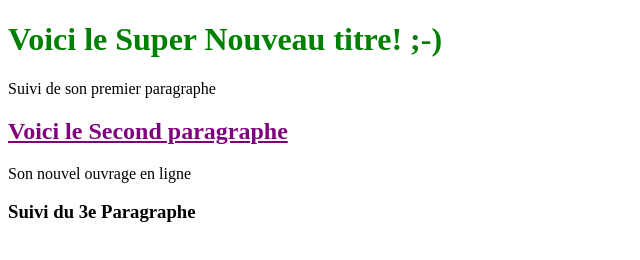
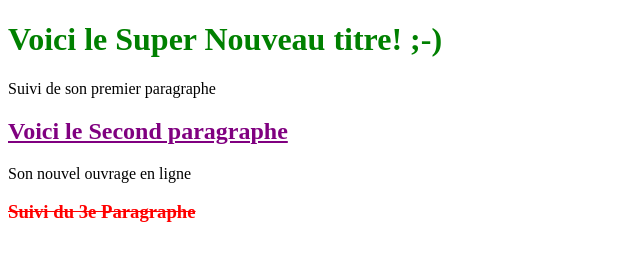
Before and after one commit to PANTELSEBASTIEN/OpenClassRoom, a plain HTML site: page index.html in a window 1280 px wide. Shown: the whole page, without its empty margins (0-640 px from the left). Drawn offline with Linux system fonts and the light colour scheme.

Commit message:
Ajout H3

```diff
--- a/styles.css
+++ b/styles.css
@@ -5,3 +5,7 @@ h2 {
   color: purple;
   text-decoration: underline;
 }
+h3 {
+  color: red;
+  text-decoration: line-through;
+}
```
